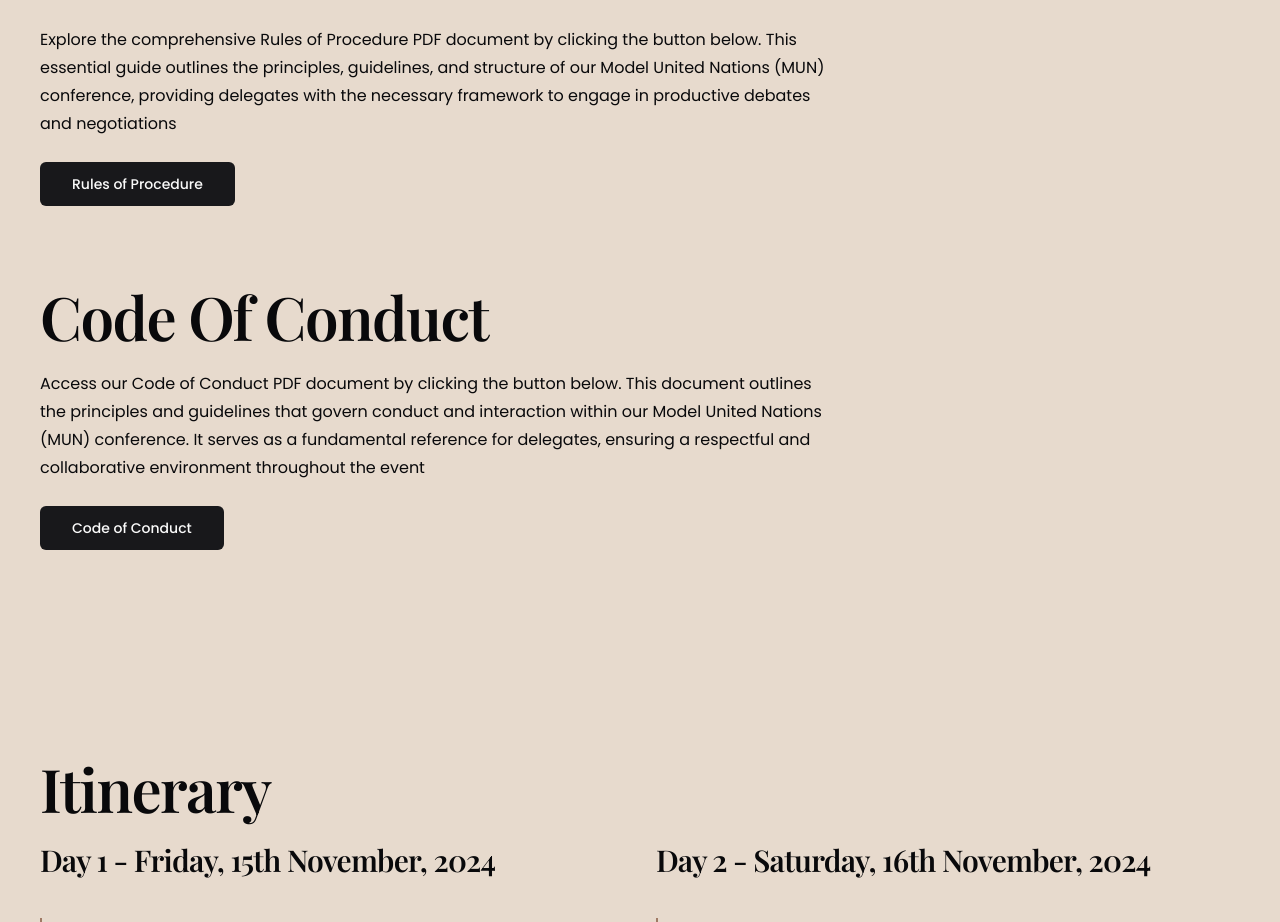
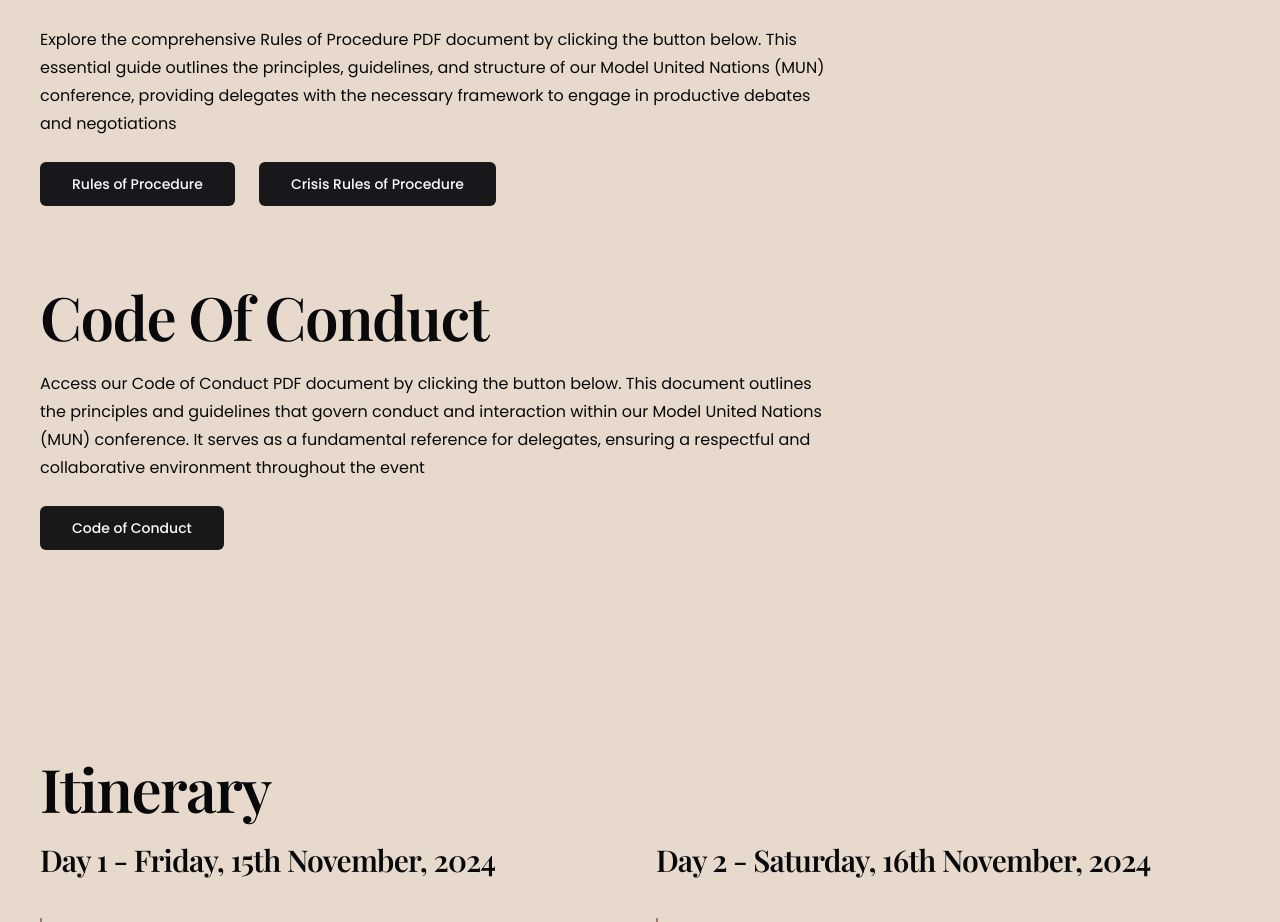
Before and after one commit to Clupai8o0/nmmun, a Next.js app: page /info in a window 1280 px wide. Shown: the part 1480-2402 px from the top of the page. Built offline with nearby package versions, Linux system fonts and the light colour scheme; a web font is replaced by a local one.

Commit message:
added crisisROP to ROP in info page

```diff
--- a/app/info/page.tsx
+++ b/app/info/page.tsx
@@ -139,6 +139,14 @@ function InfoPage() {
 							target="_blank"
 						>
 							Rules of Procedure
+						</Button>
+						<Button
+							href="https://docs.google.com/document/d/1-_a4YMIKyBn6ibaMVL5S_FqFeJfmt396/edit?usp=sharing&ouid=108012744093641750260&rtpof=true&sd=true"
+							className="mt-6 mb-12 justify-start"
+							animation
+							target="_blank"
+						>
+							Crisis Rules of Procedure
 						</Button>
 
 					</motion.div>
```
